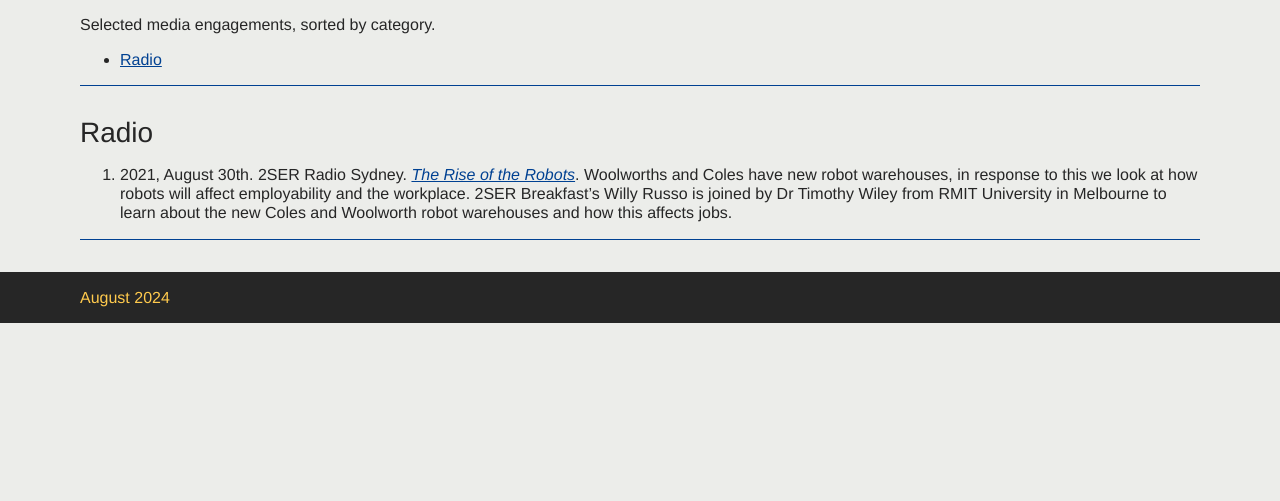
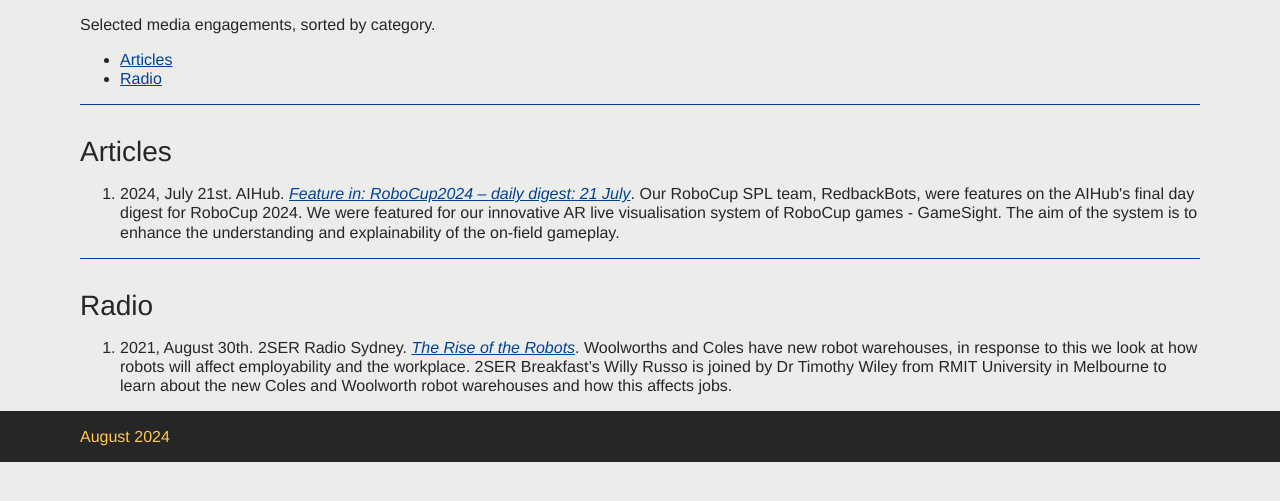
Before and after one commit to timothy-wiley/timothy-wiley.github.io, a plain HTML site: page media.html in a window 1280 px wide. Shown: the part 273-774 px from the top of the page. Drawn offline with Linux system fonts and the light colour scheme.

Commit message:
Add AIHub article for RC24

```diff
--- a/media.html
+++ b/media.html
@@ -42,10 +42,28 @@
 <h1>Media</h1>
 Selected media engagements, sorted by category.
 <ul id="toc">
+    <li><a href="#articles">Articles</a>
     <li><a href="#radio">Radio</a>
 </ul>
+
 <hr />
+<a name="articles" ></a>
+<h2>Articles</h2>
+<div class="citation">
+<ol>
+<li>
+    2024, July 21st.
+    AIHub.
+    <a href="https://aihub.org/2024/07/21/robocup2024-daily-digest-21-july/">
+    <span class="title">Feature in: RoboCup2024 – daily digest: 21 July</span></a>.
+    Our RoboCup SPL team, RedbackBots, were features on the AIHub's final day digest for RoboCup 2024.
+    We were featured for our innovative AR live visualisation system of RoboCup games - GameSight.
+    The aim of the system is to enhance the understanding and explainability of the on-field gameplay.
+</li>
+</ol>
+</div>
 
+<hr />
 <a name="radio" ></a>
 <h2>Radio</h2>
 <div class="citation">
@@ -60,7 +78,6 @@ Selected media engagements, sorted by category.
 </li>
 </ol>
 </div>
-<hr />
 
 
 </div>
```
Also changed, not shown: index.html (+5 -0 lines).
